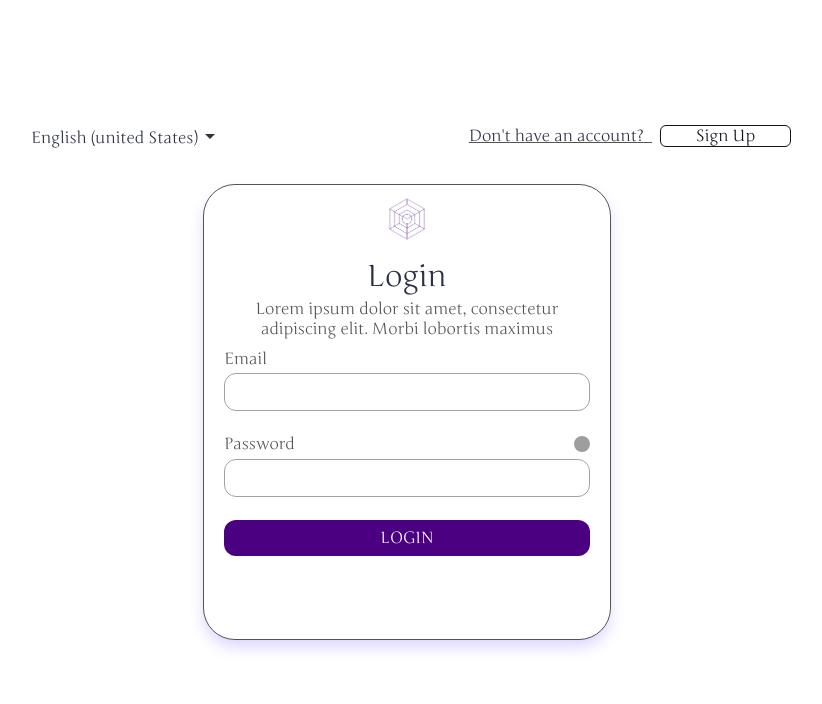
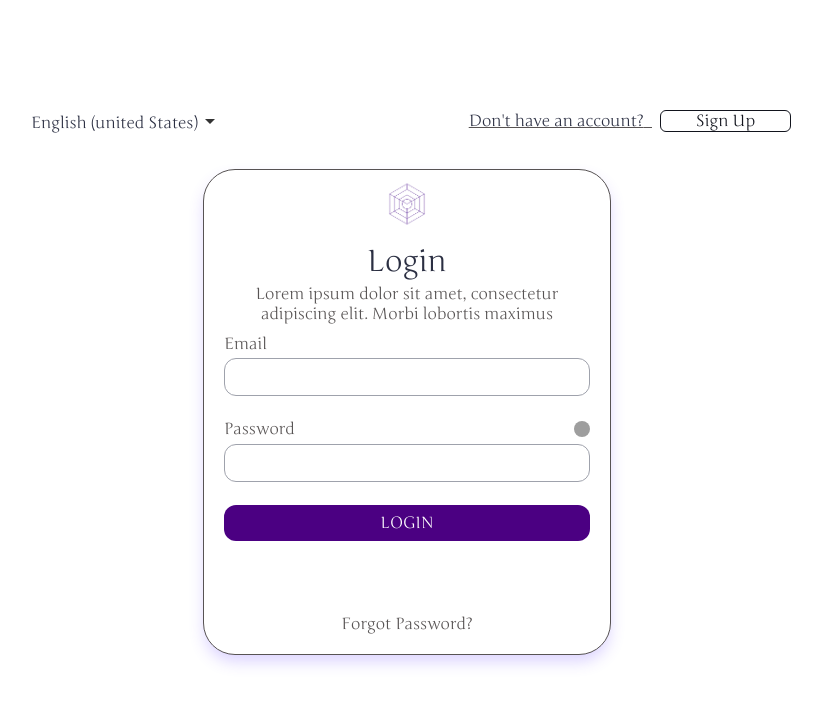
Before and after one commit to rishabh-17/contextify-ai, a React (Vite) app in the folder client/: page /signin in a window 1280 px wide. Shown: the top 704 px of the page, without its empty margins (233-1055 px from the left). Built offline with nearby package versions, Linux system fonts and the light colour scheme; grey boxes are pictures that could not be loaded.

Commit message:
forgotten password setup

```diff
--- a/client/src/pages/SignIn/index.jsx
+++ b/client/src/pages/SignIn/index.jsx
@@ -236,6 +236,7 @@ export default function LoginPage() {
               >
                 LOGIN
               </button>
+              <div className="flex justify-center">
                 <GoogleLogin
                   onSuccess={(credentialResponse) => {
                     handleGoogleSignup(
@@ -248,7 +249,16 @@ export default function LoginPage() {
                   }}
                 />
               </div>
+            </div>
           </form>
+          <div>
+            <p
+              className="text-gray-700 cursor-pointer hover:underline"
+              onClick={() => navigate("/forgotpassword")}
+            >
+              Forgot Password?
+            </p>
+          </div>
           {error && <p className="text-red-500">{error}</p>}
         </div>
       </div>
--- a/client/src/pages/SignUp/index.jsx
+++ b/client/src/pages/SignUp/index.jsx
@@ -319,14 +319,18 @@ export default function SignUpPage() {
                 >
                   CREATE AN ACCOUNT
                 </button>
+                <div className="flex justify-center">
                   <GoogleLogin
                     onSuccess={(credentialResponse) => {
-                    handleGoogleSignup(parseJwt(credentialResponse.credential));
+                      handleGoogleSignup(
+                        parseJwt(credentialResponse.credential)
+                      );
                     }}
                     onError={() => {
                       console.log("Login Failed");
                     }}
                   />
+                </div>
               </div>
             </form>
             {error && <p className="text-red-500">{error}</p>}
```
Lines whose indentation alone changed are shown as unchanged.
